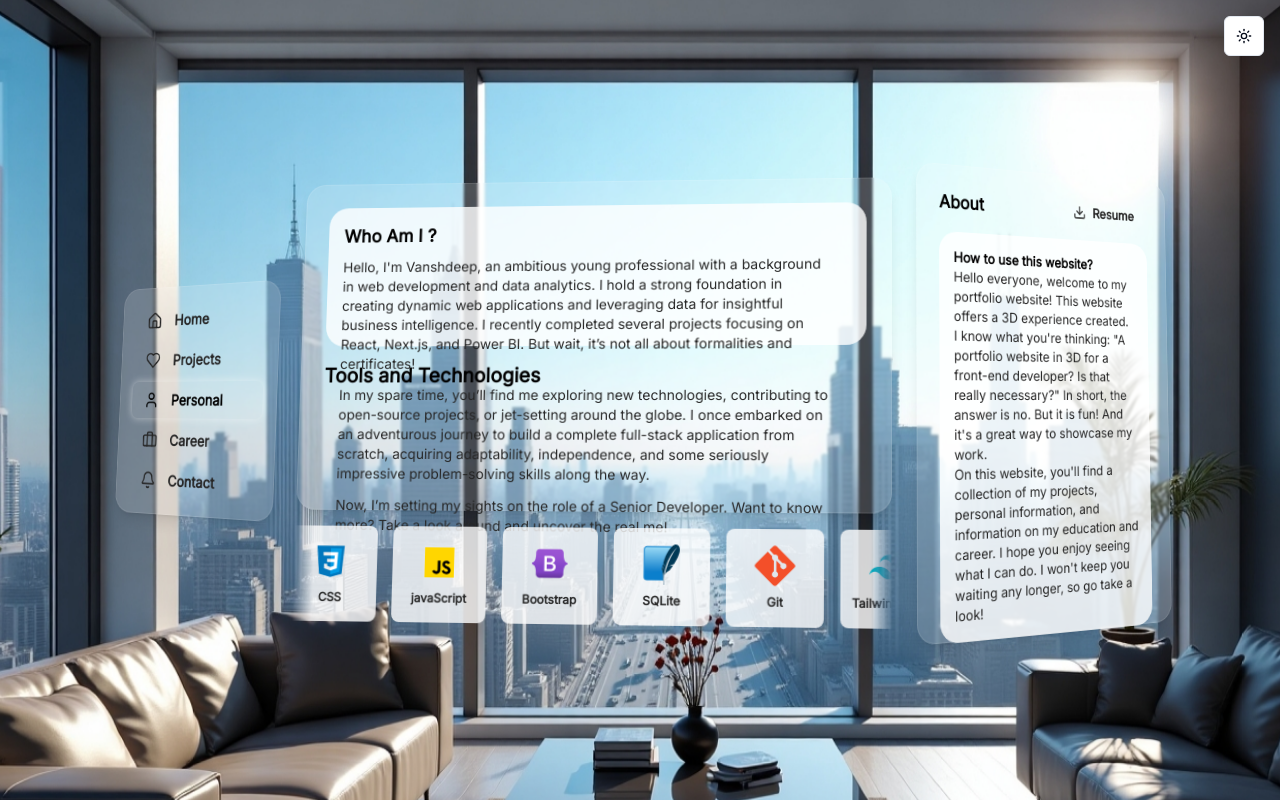
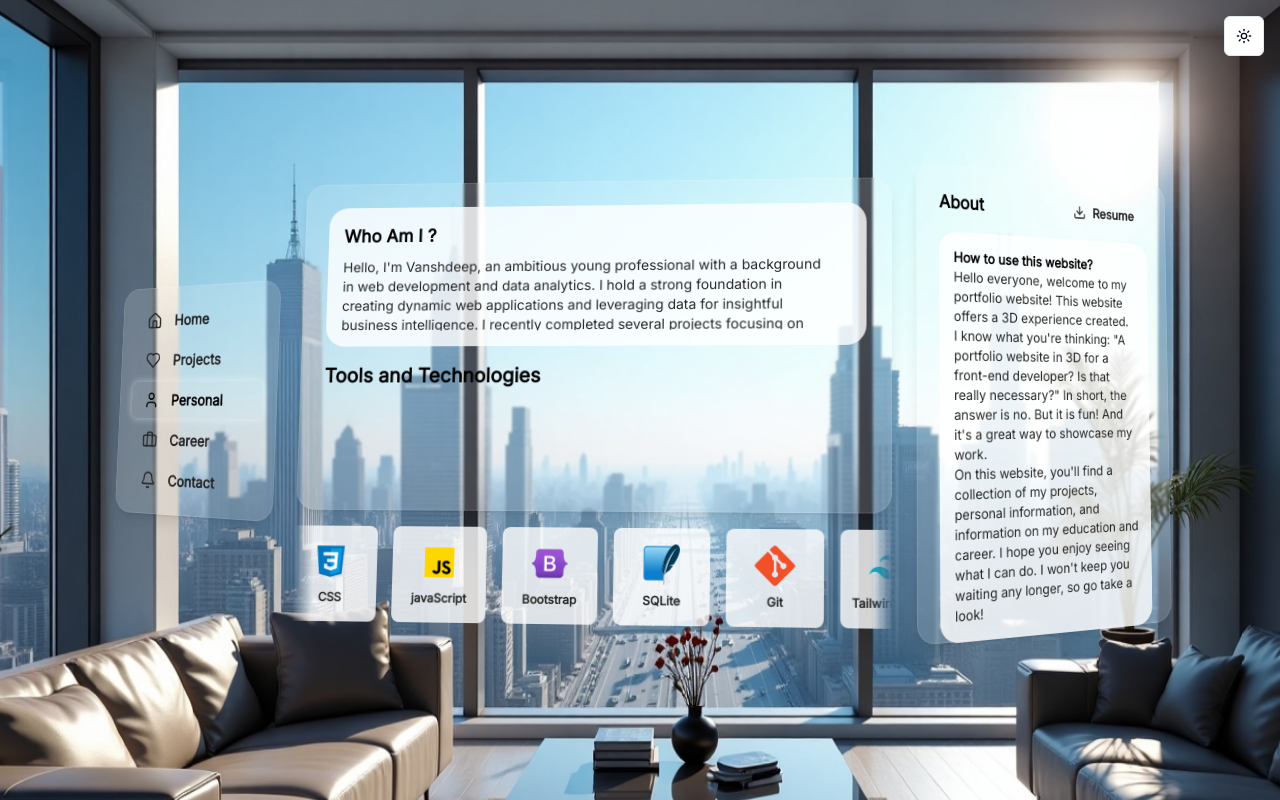
Before and after one commit to 20bcs6794/vansh, a Next.js app: page / in a window 1280 px wide. Both pictures are taken after a click on the button "Personal". Built offline with nearby package versions, Linux system fonts and the light colour scheme.

Commit message:
the content must occupy the height of the white bg containg box only and

```diff
--- a/src/components/glass-panel-layout.tsx
+++ b/src/components/glass-panel-layout.tsx
@@ -751,8 +751,8 @@ export function GlassPanelLayout() {
             <div className="h-full flex flex-col gap-4">
                 <div className="bg-white/80 dark:bg-black/70 rounded-[20px] p-4 flex flex-col h-[144px]">
                     <h3 className="font-semibold text-black dark:text-white text-lg mb-2">Who Am I ?</h3>
-                    <div className="relative flex-grow">
-                        <ScrollArea className="absolute inset-0 pr-4">
+                    <div className="flex-grow min-h-0">
+                         <ScrollArea className="h-full pr-4">
                             <div className="text-neutral-800 dark:text-neutral-100 space-y-3 text-sm">
                                 <p>
                                     Hello, I'm Vanshdeep, an ambitious young professional with a background in web development and data analytics.
```
